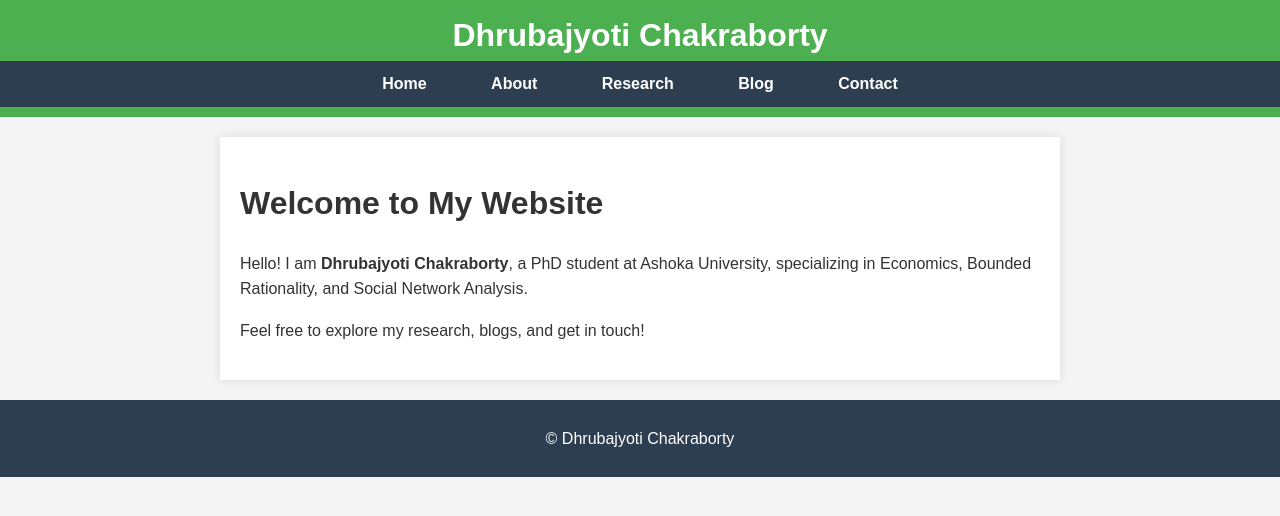
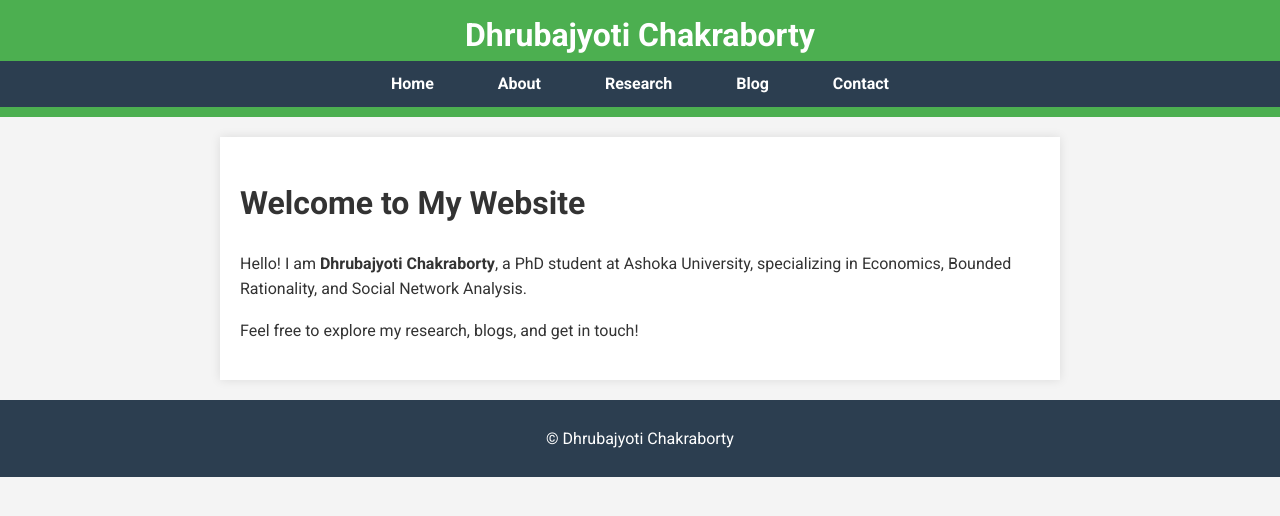
Before and after one commit to dhruba-c/dhruba-c.github.io, a Jekyll site: the page built from index.md, in a window 1280 px wide. Shown: the top 516 px of the page. Built offline with Jekyll 4.4.1, drawn with Linux system fonts in a browser that asks for light colours.

Commit message:
Update styles.css

```diff
--- a/assets/styles.css
+++ b/assets/styles.css
@@ -9,7 +9,8 @@
 
 /* General Body Styling */
 body {
-    font-family: 'Arial', sans-serif;
+    font-family: 'Roboto', sans-serif;
+    font-size: 16px;
     line-height: 1.6;
     margin: 0;
     padding: 0;
```
